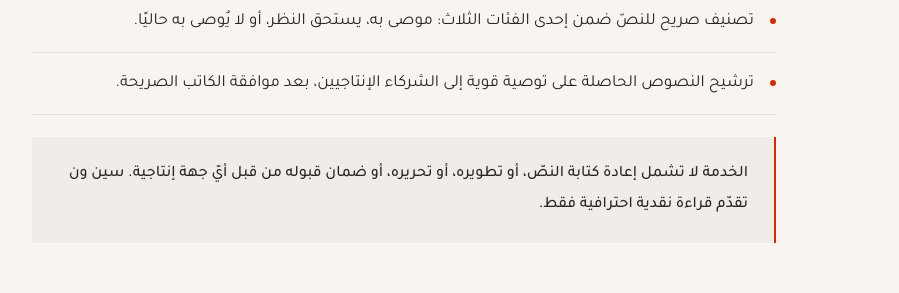
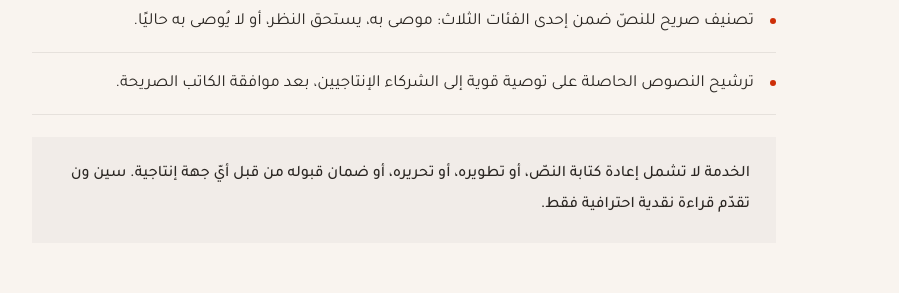
Before and after one commit to ShahadAloufi/sceneone-site, a website: page terms.html in a window 1280 px wide. Shown: the part 2060-2353 px from the top of the page, without its empty margins (380-1279 px from the left). Drawn offline with Linux system fonts and the light colour scheme.

Commit message:
Drop the accent rule from the document callouts
The tint alone sets them apart now. One rule in the shared sheet, so both
/terms and /privacy lose it: measured 0 border on all six callouts across the
two pages.

Co-Authored-By: Claude Opus 5 <noreply@anthropic.com>

```diff
--- a/css/terms-v2.css
+++ b/css/terms-v2.css
@@ -133,11 +133,11 @@
 .tm2-body ul.tm2-defs strong { font-size: 16px; }
 .tm2-body ul.tm2-defs span { font-size: 16px; font-weight: 400; line-height: 1.9; color: var(--lx-ink); }
 
-/* A clause worth stopping on: an accent rule on the reading edge. */
+/* A clause worth stopping on. It used to carry an accent rule on its reading
+   edge; the tint alone now sets it apart. */
 .tm2-note {
   margin: 4px 0 22px;
   padding: 22px 26px;
-  border-inline-start: 2px solid var(--lx-red);
   background: rgba(0, 0, 0, .03);
 }
 .tm2-note:last-child { margin-bottom: 0; }
```
